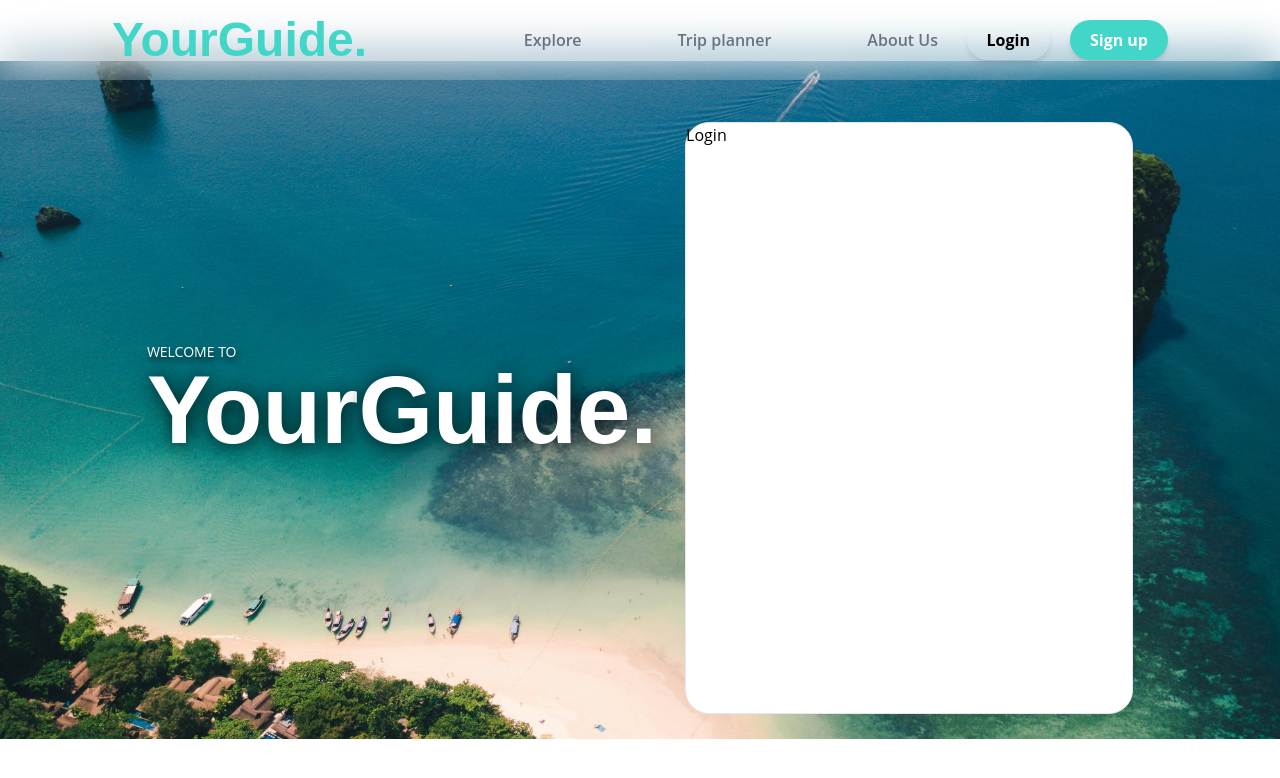
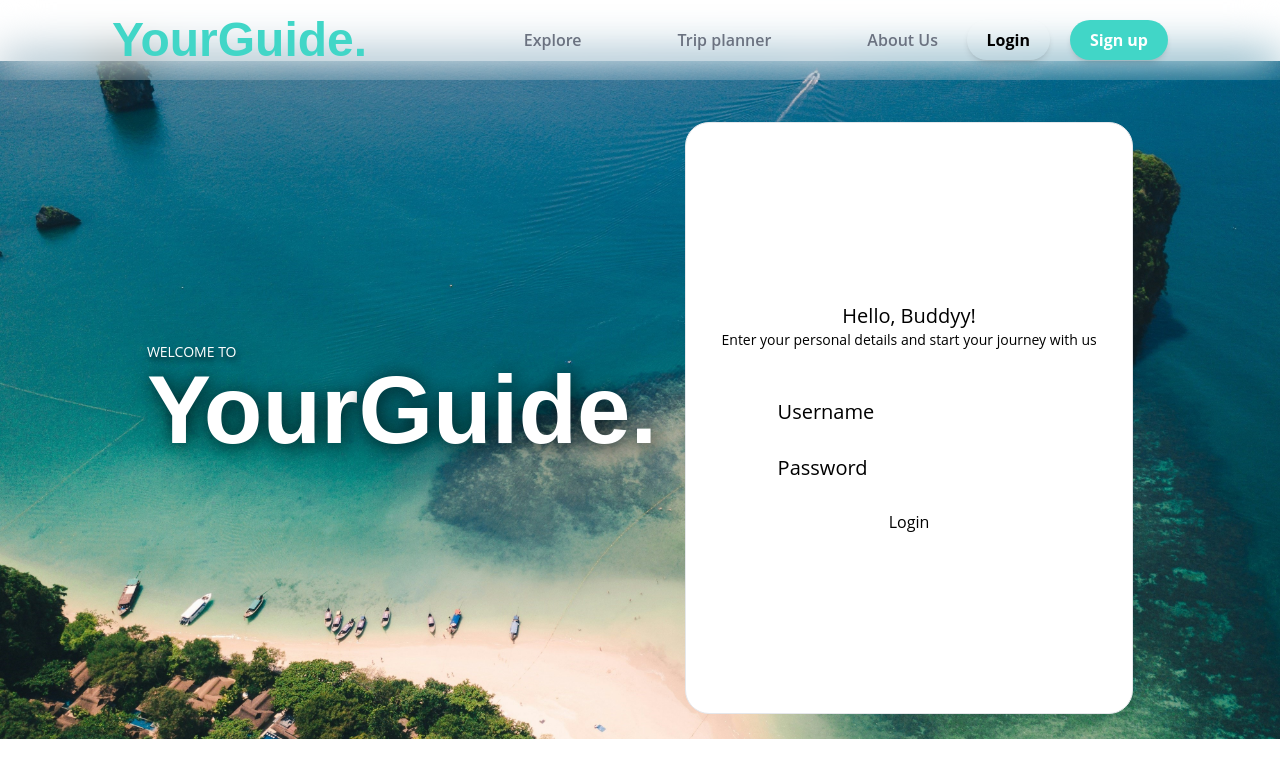
Before and after one commit to Niraaj10/YourGuide, a React (Create React App) app: page /login in a window 1280 px wide. Shown: the top 778 px of the page. Built offline with nearby package versions, Linux system fonts and the light colour scheme; no server answers.

Commit message:
Login Page

```diff
--- a/src/Components/Login.js
+++ b/src/Components/Login.js
@@ -21,9 +21,21 @@ const Login = () => {
 
       </div>
 
-      <div className=' mt-9 relative z-10 h-[74vh] w-[35vw] border bg-white rounded-3xl'>
+      <div className=' mt-9 relative z-10 h-[74vh] w-[35vw] border bg-white rounded-3xl flex flex-col justify-center items-center'>
 
+        <div className='text-xl flex flex-col items-center justify-center'>
+          Hello, Buddyy!
+          <div className='text-sm'>
+            Enter your personal details and start your journey with us
+          </div>
 
+          <form action="" className='flex flex-col mt-12'>
+            <div>Username</div>
+            <input type="text" />
+            <div>Password</div>
+            <input type="Passwors" />
+          </form>
+        </div>
         Login
       </div>
 
```
